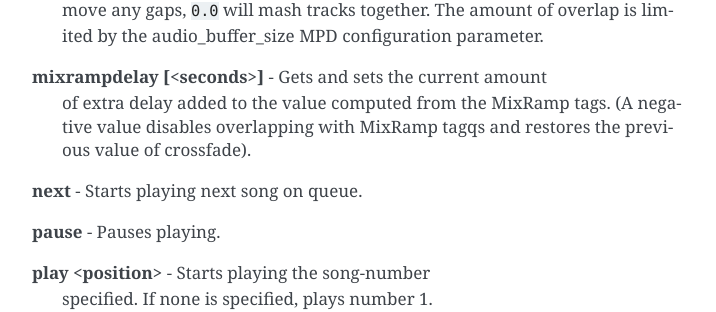
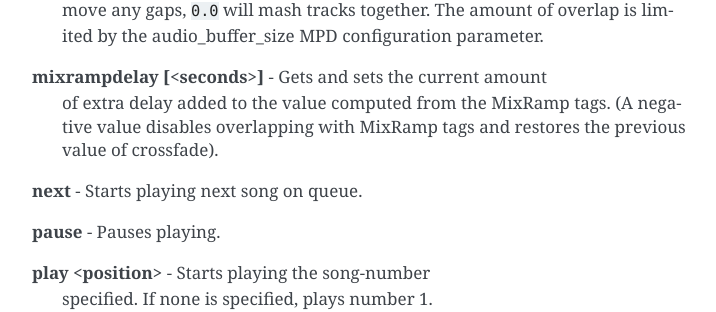
Before and after one commit to MusicPlayerDaemon/mpc, a Sphinx documentation site: the page built from doc/index.rst, in a window 1280 px wide and 900 px high, scrolled down 2985 px. Shown: the part 169-481 px from the top of the window, without its empty margins (388-1104 px from the left). Built offline with Sphinx 7.4.7, drawn with Linux system fonts in a browser that asks for light colours.

Commit message:
doc: fix typos

```diff
--- a/doc/index.rst
+++ b/doc/index.rst
@@ -149,7 +149,7 @@ Player Commands
 :command:`mixrampdelay [<seconds>]` - Gets and sets the current amount
    of extra delay added to the value computed from the MixRamp
    tags. (A negative value disables overlapping with MixRamp
-   tagqs and restores the previous value of crossfade).
+   tags and restores the previous value of crossfade).
 
 :command:`next` - Starts playing next song on queue.
 
```
Also changed, not shown: other parts of doc/index.rst (+1 -1 lines).
